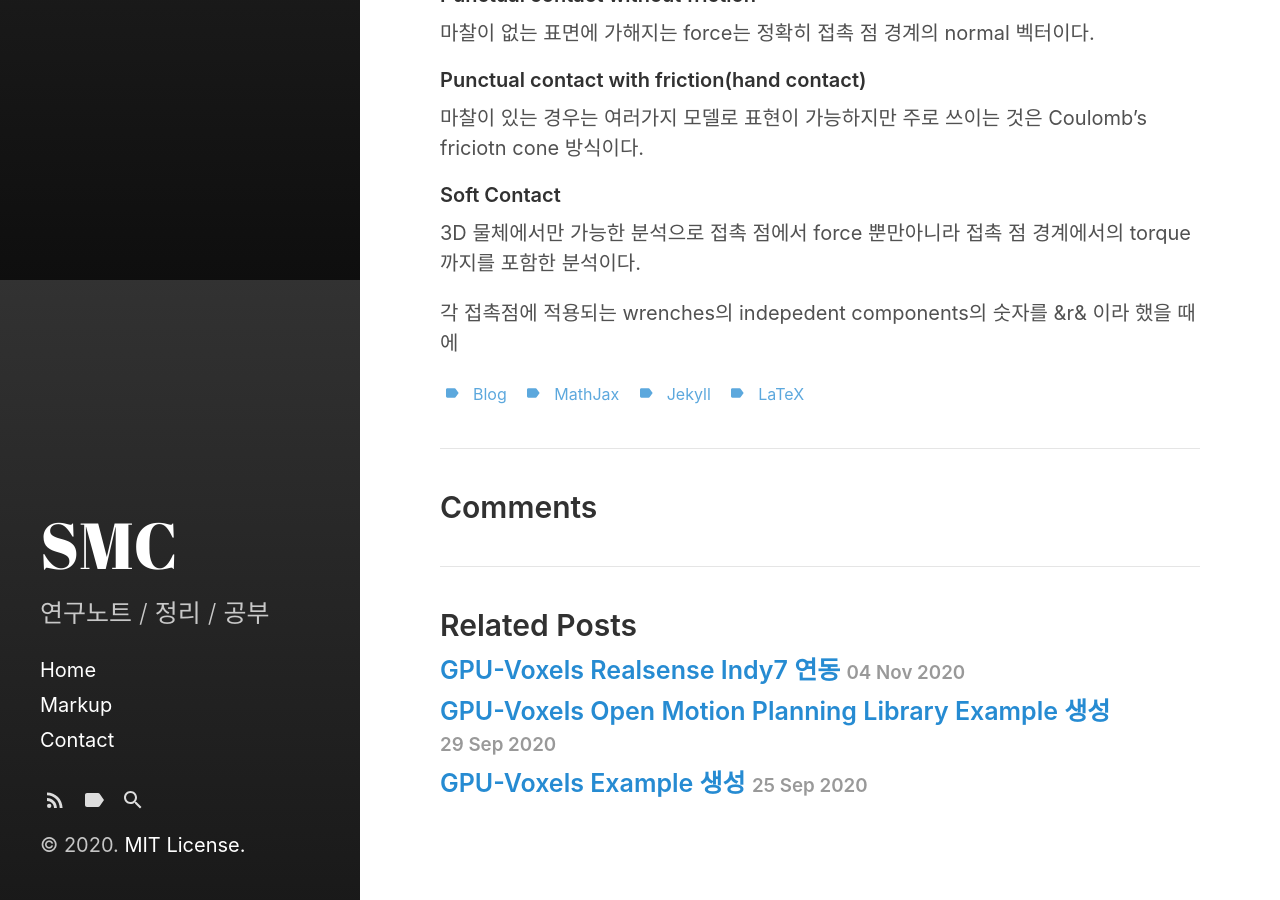
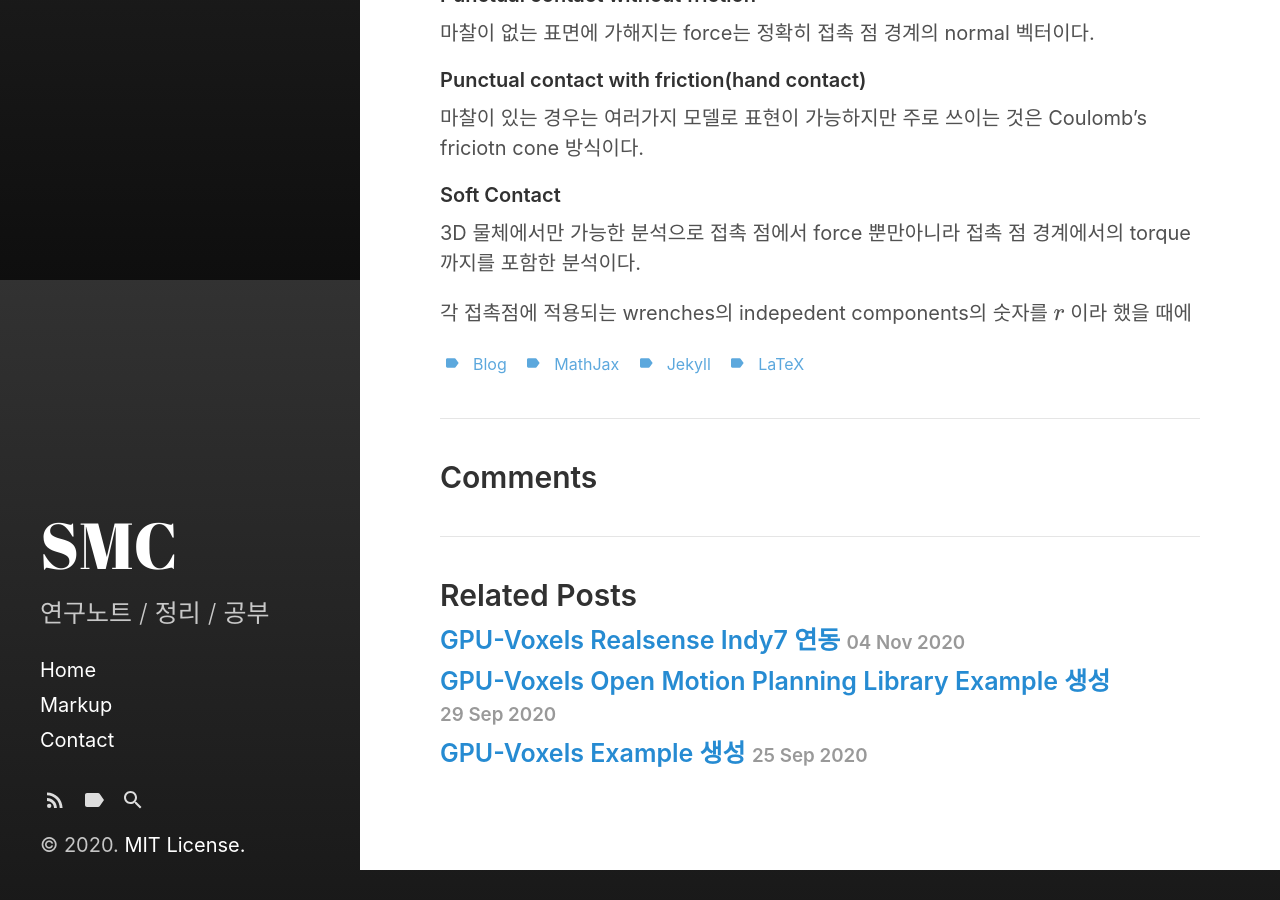
Before and after one commit to tjdalsckd/tjdalsckd.github.io, a Jekyll site: the page built from _posts/2020-11-08-Grasp quality measures.md, in a window 1280 px wide and 900 px high, scrolled down 1520 px. Built offline with Jekyll 4.4.1, drawn with Linux system fonts in a browser that asks for light colours; our own code applies the rules of GitHub Pages for plain Markdown files; formulas are drawn with MathJax 3; after the commit the page ends 2390 px from its top, so only the background shows below that.

```diff
--- a/_posts/2020-11-08-Grasp quality measures.md
+++ b/_posts/2020-11-08-Grasp quality measures.md
@@ -39,4 +39,4 @@ Disturbance에 의한 Object Position Error가 시간에 지남에 따라 사라
 #### Soft Contact
 3D 물체에서만 가능한 분석으로 접촉 점에서 force 뿐만아니라 접촉 점 경계에서의 torque까지를 포함한 분석이다.
 
-각 접촉점에 적용되는 wrenches의 indepedent components의 숫자를 &r& 이라 했을 때에
+각 접촉점에 적용되는 wrenches의 indepedent components의 숫자를 $r$ 이라 했을 때에
```
